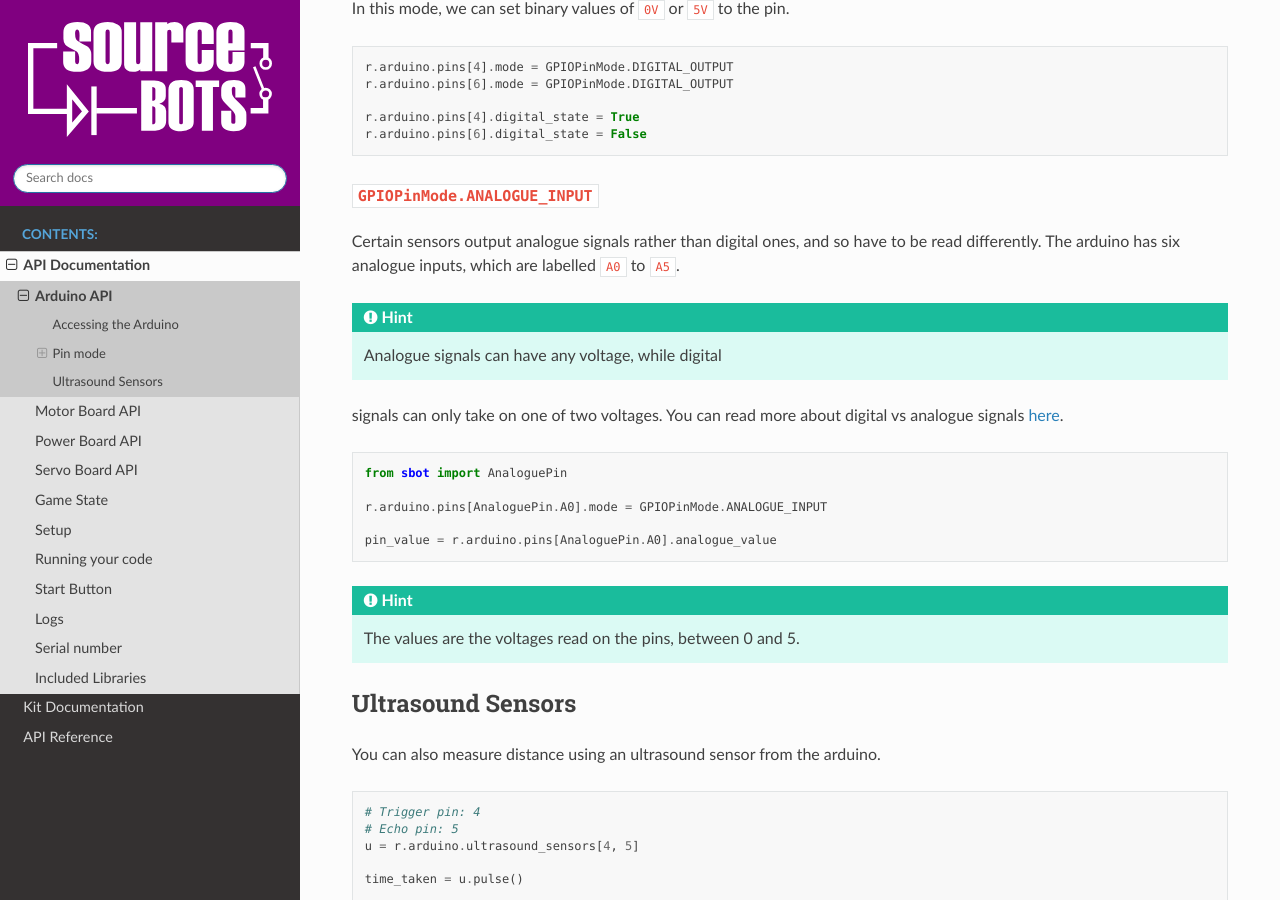
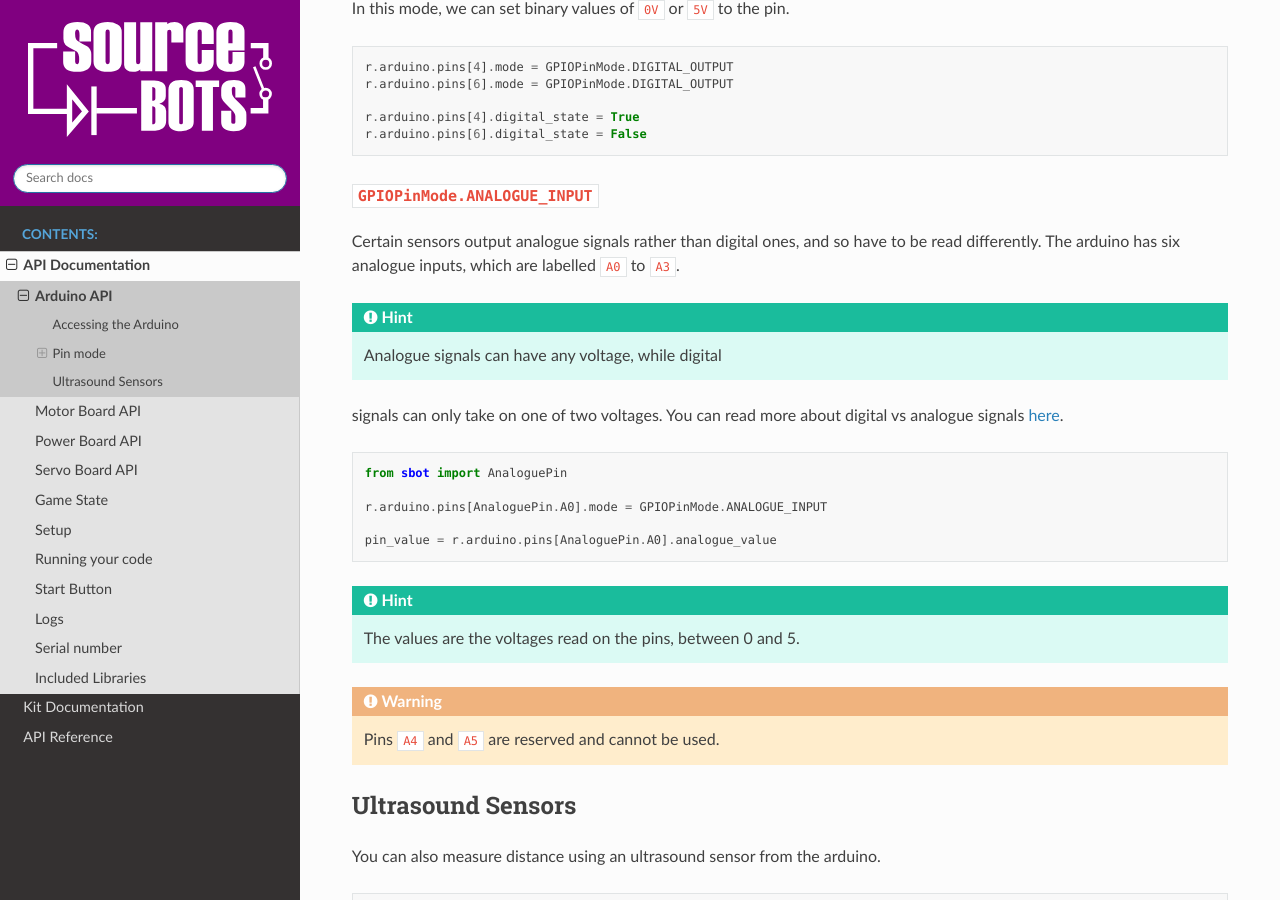
Before and after one commit to sourcebots/sbot, a Sphinx documentation site: the page built from docs/source/api/arduino.rst, in a window 1280 px wide and 900 px high, scrolled down 1411 px. Built offline with Sphinx 7.4.7 and the Read the Docs theme 2.0.0, drawn with Linux system fonts in a browser that asks for light colours.

Commit message:
We can't use A4 or A5 with the current firmware.

```diff
--- a/docs/source/api/arduino.rst
+++ b/docs/source/api/arduino.rst
@@ -95,7 +95,7 @@ In this mode, we can set binary values of ``0V`` or ``5V`` to the pin.
 
 Certain sensors output analogue signals rather than digital ones, and so
 have to be read differently. The arduino has six analogue inputs, which
-are labelled ``A0`` to ``A5``.
+are labelled ``A0`` to ``A3``.
 
 .. Hint:: Analogue signals can have any voltage, while digital
 signals can only take on one of two voltages. You can read more about
@@ -111,6 +111,8 @@ digital vs analogue signals `here <https://learn.sparkfun.com/tutorials/analog-v
 
 .. Hint:: The values are the voltages read on the pins,
    between 0 and 5.
+
+.. Warning:: Pins ``A4`` and ``A5`` are reserved and cannot be used.
 
 Ultrasound Sensors
 ------------------
```
